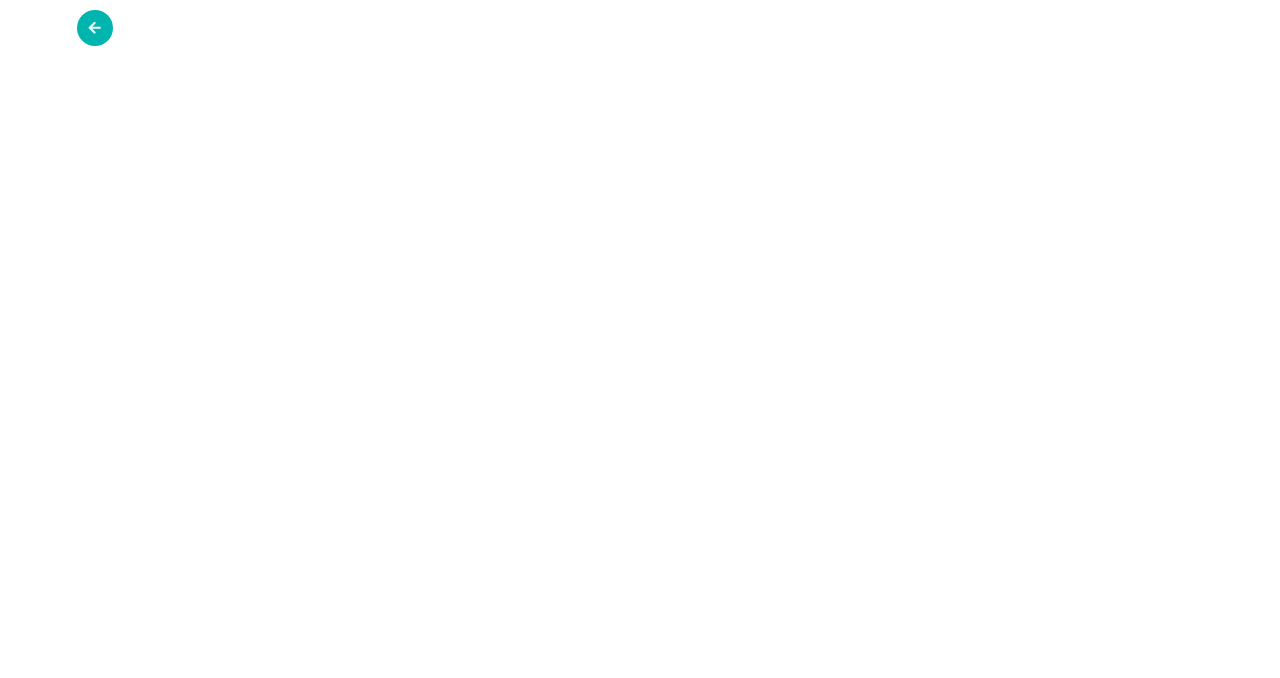
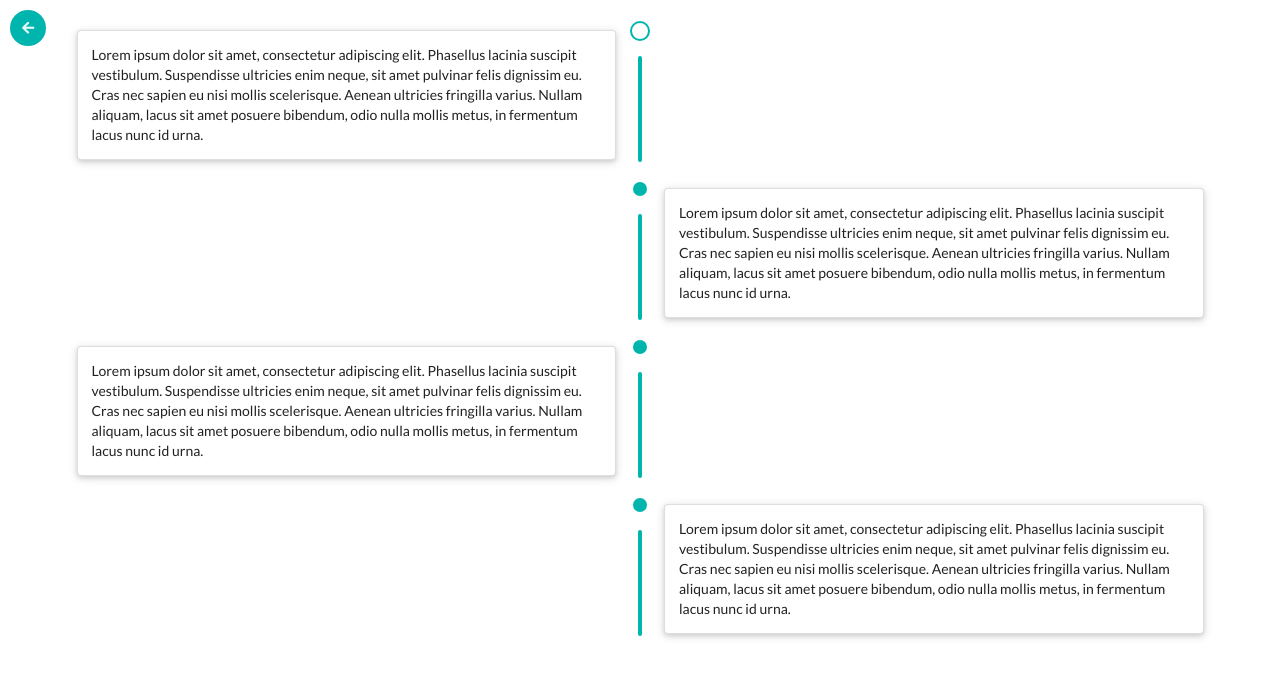
Before and after one commit to mhogeveen/github_repo_timeline, a React (Create React App) app: page /1 in a window 1280 px wide. Shown: the top 678 px of the page. Built offline with nearby package versions, Linux system fonts and the light colour scheme.

Commit message:
Add initial timeline structure

```diff
--- a/src/components/ReturnHome.js
+++ b/src/components/Back.js
@@ -3,13 +3,13 @@ import { connect } from 'react-redux'
 import { updateUsername } from '../actions'
 import { Link } from 'react-router-dom'
 
-const ReturnHome = ({ updateUsername }) => {
-   const handleReturnHome = () => {
+const Back = ({ updateUsername }) => {
+   const handleBack = () => {
       updateUsername('')
    }
 
    return (
-      <Link to='/' className='return-home' onClick={handleReturnHome}>
+      <Link to='/' className='return-home' onClick={handleBack}>
          <button className='ui circular teal icon button'>
             <i className='arrow left icon'></i>
          </button>
@@ -17,4 +17,4 @@ const ReturnHome = ({ updateUsername }) => {
    )
 }
 
-export default connect(null, { updateUsername })(ReturnHome)
+export default connect(null, { updateUsername })(Back)
--- a/src/components/Timeline.js
+++ b/src/components/Timeline.js
@@ -1,10 +1,44 @@
 import React from 'react'
 import { connect } from 'react-redux'
 
-import ReturnHome from './ReturnHome'
+import Back from './Back'
 
 const Timeline = () => {
-   return <ReturnHome />
+   return (
+      <>
+         <Back />
+         <div className='timeline-container'>
+            <div className='timeline-item ui raised segment'>
+               Lorem ipsum dolor sit amet, consectetur adipiscing elit. Phasellus lacinia suscipit
+               vestibulum. Suspendisse ultricies enim neque, sit amet pulvinar felis dignissim eu.
+               Cras nec sapien eu nisi mollis scelerisque. Aenean ultricies fringilla varius. Nullam
+               aliquam, lacus sit amet posuere bibendum, odio nulla mollis metus, in fermentum lacus
+               nunc id urna.
+            </div>
+            <div className='timeline-item ui raised segment'>
+               Lorem ipsum dolor sit amet, consectetur adipiscing elit. Phasellus lacinia suscipit
+               vestibulum. Suspendisse ultricies enim neque, sit amet pulvinar felis dignissim eu.
+               Cras nec sapien eu nisi mollis scelerisque. Aenean ultricies fringilla varius. Nullam
+               aliquam, lacus sit amet posuere bibendum, odio nulla mollis metus, in fermentum lacus
+               nunc id urna.
+            </div>
+            <div className='timeline-item ui raised segment'>
+               Lorem ipsum dolor sit amet, consectetur adipiscing elit. Phasellus lacinia suscipit
+               vestibulum. Suspendisse ultricies enim neque, sit amet pulvinar felis dignissim eu.
+               Cras nec sapien eu nisi mollis scelerisque. Aenean ultricies fringilla varius. Nullam
+               aliquam, lacus sit amet posuere bibendum, odio nulla mollis metus, in fermentum lacus
+               nunc id urna.
+            </div>
+            <div className='timeline-item ui raised segment'>
+               Lorem ipsum dolor sit amet, consectetur adipiscing elit. Phasellus lacinia suscipit
+               vestibulum. Suspendisse ultricies enim neque, sit amet pulvinar felis dignissim eu.
+               Cras nec sapien eu nisi mollis scelerisque. Aenean ultricies fringilla varius. Nullam
+               aliquam, lacus sit amet posuere bibendum, odio nulla mollis metus, in fermentum lacus
+               nunc id urna.
+            </div>
+         </div>
+      </>
+   )
 }
 
 const mapStateToProps = (state) => {
--- a/src/sass/components/ReturnHome.scss
+++ b/src/sass/components/Back.scss
@@ -1,4 +1,6 @@
 .return-home {
    position: fixed;
+   z-index: 99;
    top: 10px;
+   left: 10px;
 }
--- /dev/null
+++ b/src/sass/components/Timeline.scss
@@ -0,0 +1,77 @@
+$middle-dot: 14px;
+$first-dot: 20px;
+
+.timeline {
+   &-container {
+      display: flex;
+      flex-direction: column;
+      width: 100%;
+      margin: 30px 0 30px 0;
+   }
+
+   &-item:nth-child(odd) {
+      position: relative;
+      width: calc(50% - 24px);
+
+      &::before {
+         position: absolute;
+         content: '';
+         width: $middle-dot;
+         height: $middle-dot;
+         top: -7px;
+         right: -32px;
+         border-radius: 50%;
+         background-color: #00b5ad;
+      }
+
+      &::after {
+         position: absolute;
+         content: '';
+         width: 4px;
+         height: calc(100% - 50px + 2rem);
+         top: 25px;
+         right: -27px;
+         border-radius: 2px;
+         background-color: #00b5ad;
+      }
+   }
+
+   &-item:nth-child(even) {
+      align-self: flex-end;
+      position: relative;
+      width: calc(50% - 24px);
+
+      &::before {
+         position: absolute;
+         content: '';
+         width: $middle-dot;
+         height: $middle-dot;
+         top: -7px;
+         left: -32px;
+         border-radius: 50%;
+         background-color: #00b5ad;
+      }
+
+      &::after {
+         position: absolute;
+         content: '';
+         width: 4px;
+         height: calc(100% - 50px + 2rem);
+         top: 25px;
+         left: -27px;
+         border-radius: 2px;
+         background-color: #00b5ad;
+      }
+   }
+
+   &-item:first-child {
+      &::before {
+         width: $first-dot;
+         height: $first-dot;
+         top: -10px;
+         right: -35px;
+         background-color: transparent;
+         border: 2px solid #00b5ad;
+      }
+   }
+}
--- a/src/sass/style.scss
+++ b/src/sass/style.scss
@@ -1,7 +1,8 @@
 // Import component sheets
 @import './components/App';
 @import './components/UserInput';
-@import './components/ReturnHome';
+@import './components/Back';
+@import './components/Timeline';
 
 #root {
    min-height: 100vh;
```
